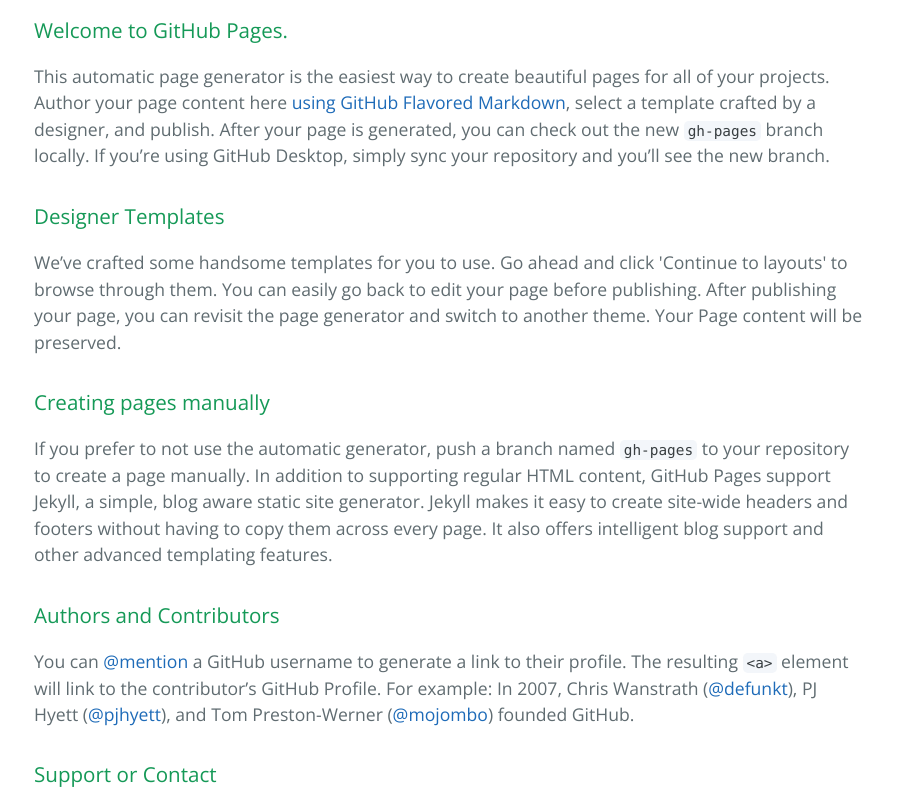
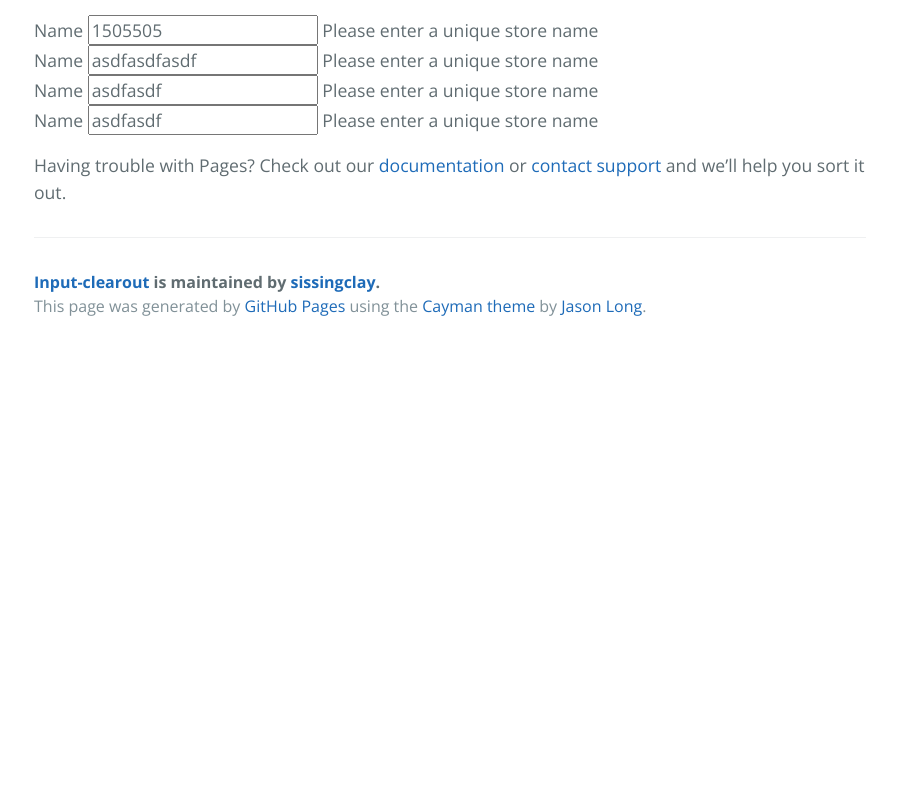
Before and after one commit to sissingclay/input-clear, a plain HTML site: page index.html in a window 1280 px wide. Shown: the part 400-1200 px from the top of the page, without its empty margins (190-1087 px from the left). After the commit the page ends 800 px from the top, so only its background shows below. Drawn offline with nearby package versions, Linux system fonts and the light colour scheme.

Commit message:
Update index.html

```diff
--- a/index.html
+++ b/index.html
@@ -19,28 +19,34 @@
     </section>
 
     <section class="main-content">
-      <h3>
-<a id="welcome-to-github-pages" class="anchor" href="#welcome-to-github-pages" aria-hidden="true"><span aria-hidden="true" class="octicon octicon-link"></span></a>Welcome to GitHub Pages.</h3>
 
-<p>This automatic page generator is the easiest way to create beautiful pages for all of your projects. Author your page content here <a href="https://guides.github.com/features/mastering-markdown/">using GitHub Flavored Markdown</a>, select a template crafted by a designer, and publish. After your page is generated, you can check out the new <code>gh-pages</code> branch locally. If you’re using GitHub Desktop, simply sync your repository and you’ll see the new branch.</p>
+      <div class="pure-control-group">
+            <label for="store-name">Name</label>
+            <input class="form-control user-success" maxlength="255" name="store[name]" type="text" value="1505505">
+            <cs-clearout></cs-clearout>
+            <span class="help-block">Please enter a unique store name</span>
+        </div>
 
-<h3>
-<a id="designer-templates" class="anchor" href="#designer-templates" aria-hidden="true"><span aria-hidden="true" class="octicon octicon-link"></span></a>Designer Templates</h3>
+        <div class="pure-control-group">
+            <label for="store-name">Name</label>
+            <input class="form-control user-success" id="store-name" maxlength="255" name="store[name]" type="text" value="asdfasdfasdf">
+            <cs-clearout relative="true" input=".user-success"></cs-clearout>
+            <span class="help-block">Please enter a unique store name</span>
+        </div>
 
-<p>We’ve crafted some handsome templates for you to use. Go ahead and click 'Continue to layouts' to browse through them. You can easily go back to edit your page before publishing. After publishing your page, you can revisit the page generator and switch to another theme. Your Page content will be preserved.</p>
+        <div class="pure-control-group">
+            <label for="store-name">Name</label>
+            <input class="form-control user-success" id="store-name" maxlength="255" name="store[name]" type="text" value="asdfasdf">
+            <cs-clearout></cs-clearout>
+            <span class="help-block">Please enter a unique store name</span>
+        </div>
 
-<h3>
-<a id="creating-pages-manually" class="anchor" href="#creating-pages-manually" aria-hidden="true"><span aria-hidden="true" class="octicon octicon-link"></span></a>Creating pages manually</h3>
-
-<p>If you prefer to not use the automatic generator, push a branch named <code>gh-pages</code> to your repository to create a page manually. In addition to supporting regular HTML content, GitHub Pages support Jekyll, a simple, blog aware static site generator. Jekyll makes it easy to create site-wide headers and footers without having to copy them across every page. It also offers intelligent blog support and other advanced templating features.</p>
-
-<h3>
-<a id="authors-and-contributors" class="anchor" href="#authors-and-contributors" aria-hidden="true"><span aria-hidden="true" class="octicon octicon-link"></span></a>Authors and Contributors</h3>
-
-<p>You can <a href="https://help.github.com/articles/basic-writing-and-formatting-syntax/#mentioning-users-and-teams" class="user-mention">@mention</a> a GitHub username to generate a link to their profile. The resulting <code>&lt;a&gt;</code> element will link to the contributor’s GitHub Profile. For example: In 2007, Chris Wanstrath (<a href="https://github.com/defunkt" class="user-mention">@defunkt</a>), PJ Hyett (<a href="https://github.com/pjhyett" class="user-mention">@pjhyett</a>), and Tom Preston-Werner (<a href="https://github.com/mojombo" class="user-mention">@mojombo</a>) founded GitHub.</p>
-
-<h3>
-<a id="support-or-contact" class="anchor" href="#support-or-contact" aria-hidden="true"><span aria-hidden="true" class="octicon octicon-link"></span></a>Support or Contact</h3>
+        <div class="pure-control-group">
+            <label for="store-name">Name</label>
+            <input class="form-control user-success" id="store-name" maxlength="255" name="store[name]" type="text" value="asdfasdf">
+            <cs-clearout></cs-clearout>
+            <span class="help-block">Please enter a unique store name</span>
+        </div>
 
 <p>Having trouble with Pages? Check out our <a href="https://help.github.com/pages">documentation</a> or <a href="https://github.com/contact">contact support</a> and we’ll help you sort it out.</p>
 
```
